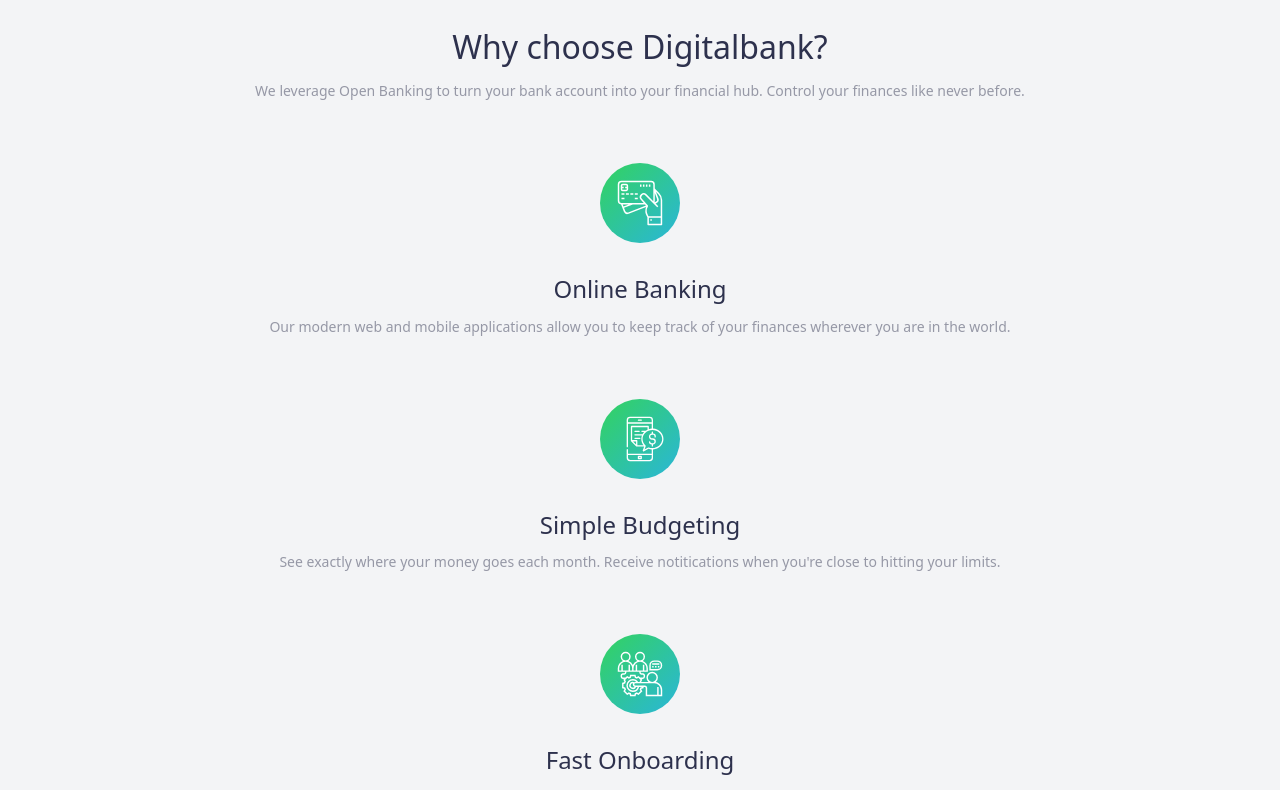
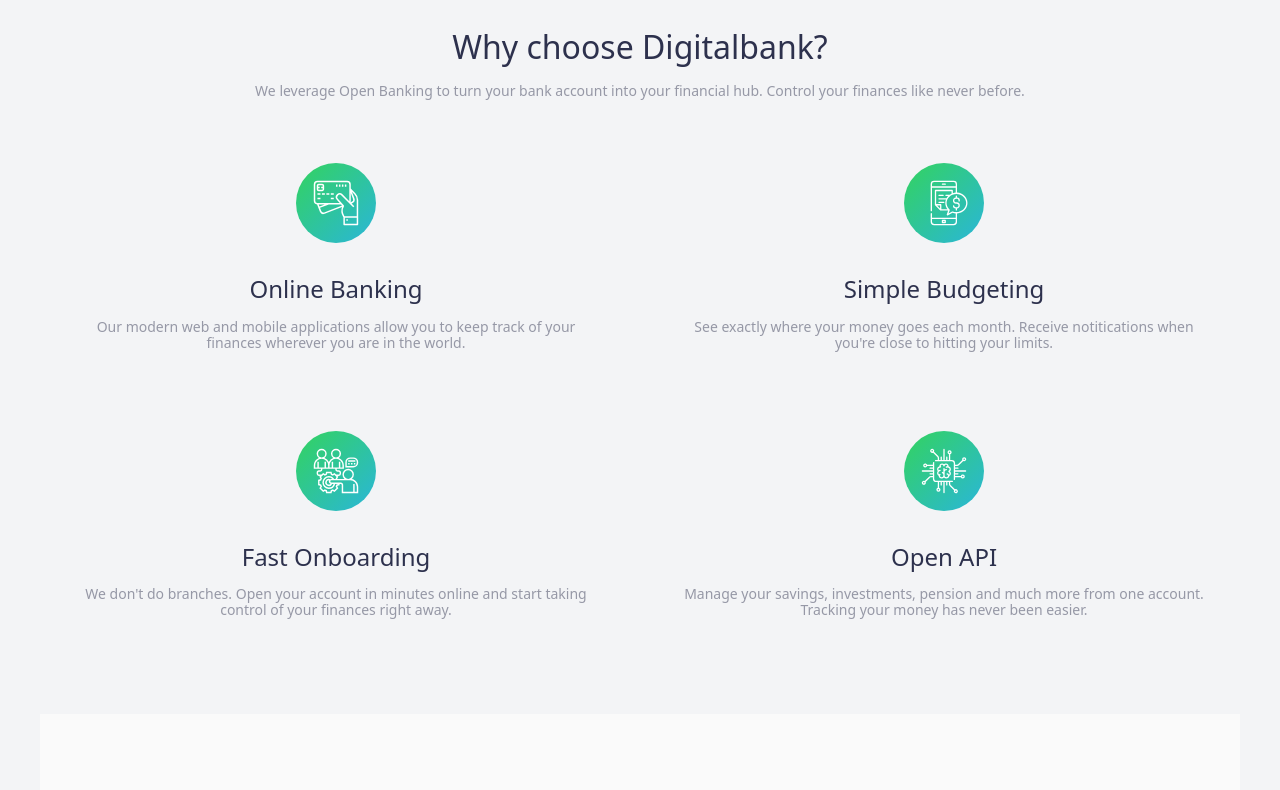
Before and after one commit to cgojk/digitalBank, a React (Vite) app: page / in a window 1280 px wide. Shown: the part 1180-1970 px from the top of the page. Built offline with nearby package versions, Linux system fonts and the light colour scheme.

Commit message:
adding styles for the features in queries

```diff
--- a/src/styles/_queries.scss
+++ b/src/styles/_queries.scss
@@ -25,4 +25,11 @@
 
   transform: translateX(250px);
 }
+
+.features__info{
+    display:grid;
+    grid-template-columns: repeat(2, 1fr);
+    gap:var(--spacing-200);
+    margin-top:var(--spacing-400);
 }
+}
--- a/src/styles/index.css
+++ b/src/styles/index.css
@@ -308,6 +308,12 @@
 @media only screen and (min-width: 768px) {
   .image__hero {
     transform: translateX(250px);
+  }
+  .features__info {
+    display: grid;
+    grid-template-columns: repeat(2, 1fr);
+    gap: var(--spacing-200);
+    margin-top: var(--spacing-400);
   }
 }
 .container {
```
Also changed, not shown: 1 other file (tests, documents, lock files or other folders).
